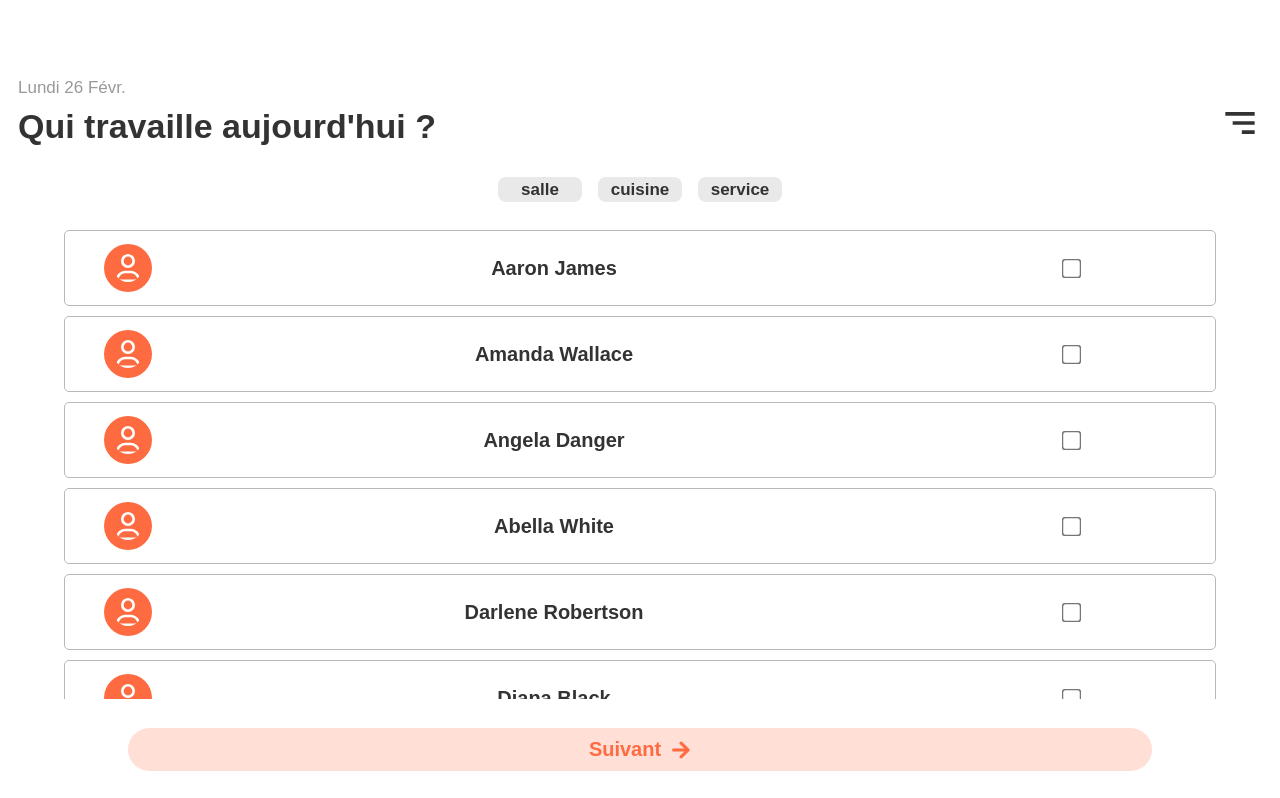
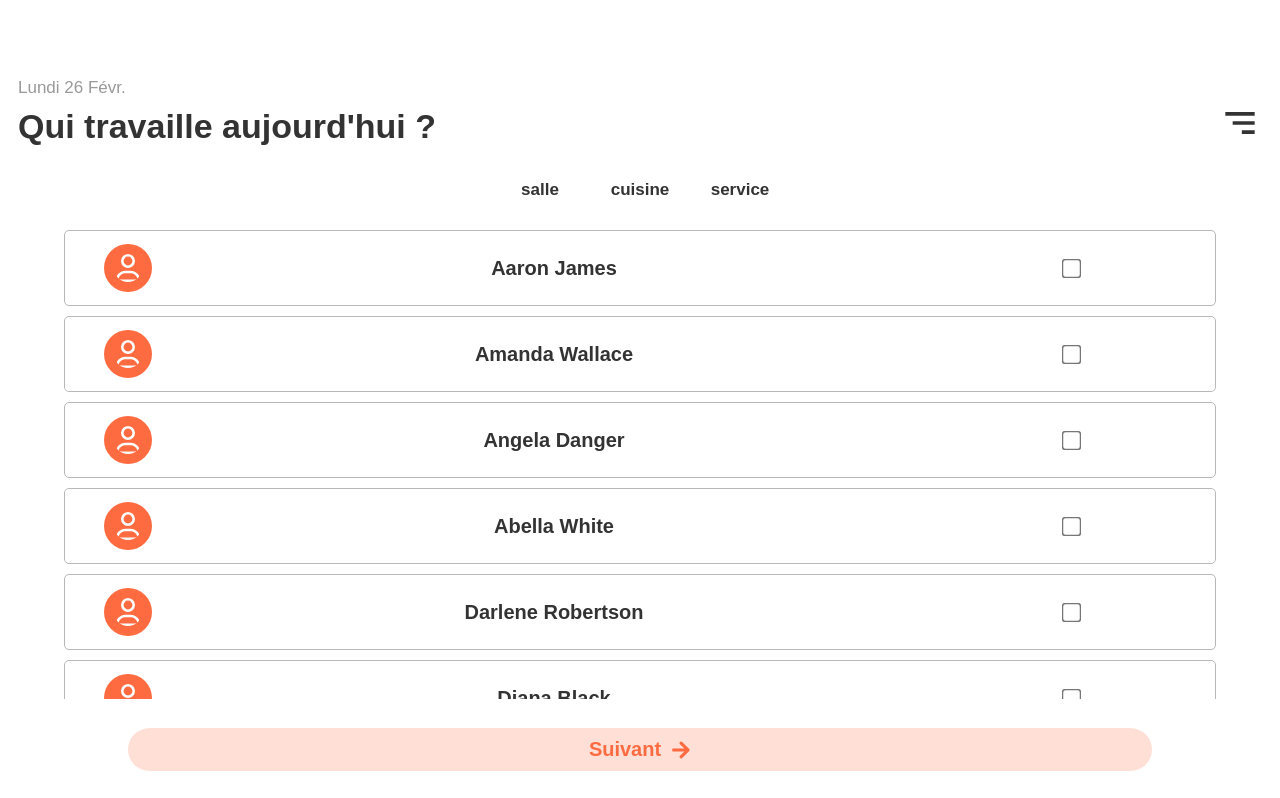
Before and after one commit to Peter-Binate/exo-front-mobile, a React (Vite) app: page / in a window 1280 px wide. Shown: the top 798 px of the page. Built offline with nearby package versions, Linux system fonts and the light colour scheme.

Commit message:
add link-hover in menu

```diff
--- a/src/App.jsx
+++ b/src/App.jsx
@@ -4,7 +4,7 @@ import ServiceRecap from './components/services/services-recap';
 import './styles/main.scss';
 
 function App() {
-  // Ajoutez un état pour suivre l'état actuel (MainContent ou ServiceRecap)
+  // On ajoute un état pour suivre l'état actuel (MainContent ou ServiceRecap)
   const [showMainContent, setShowMainContent] = useState(true);
 
   // Fonction pour basculer entre MainContent et ServiceRecap
--- a/src/components/menu/menu.jsx
+++ b/src/components/menu/menu.jsx
@@ -4,9 +4,9 @@ const Menu = () => {
     return (
         <div className="menu flex-center">
             <ul >
-                <li>salle</li>
-                <li>cuisine</li>
-                <li>service</li>
+                <li className="category-name">salle</li>
+                <li className="category-name">cuisine</li>
+                <li className="category-name">service</li>
             </ul>
         </div>
     );
--- a/src/styles/components/_menu.scss
+++ b/src/styles/components/_menu.scss
@@ -8,14 +8,15 @@
         display: flex;
         justify-content: center;
 
-    li {
-    border-radius: 8px;
-    background-color: $gray-color;
-    width: 84px;
-    text-align: center;
-    margin: 1vh;
-    }
-
+        li {
+            width: 84px;
+            text-align: center;
+            margin: 1vh;
+        }
+        li:hover{
+            background-color: $gray-color;
+            border-radius: 8px;
+        }
     }
 
 }
```
Also changed, not shown: src/components/main-content/MainContent.jsx (+5 -2 lines).
